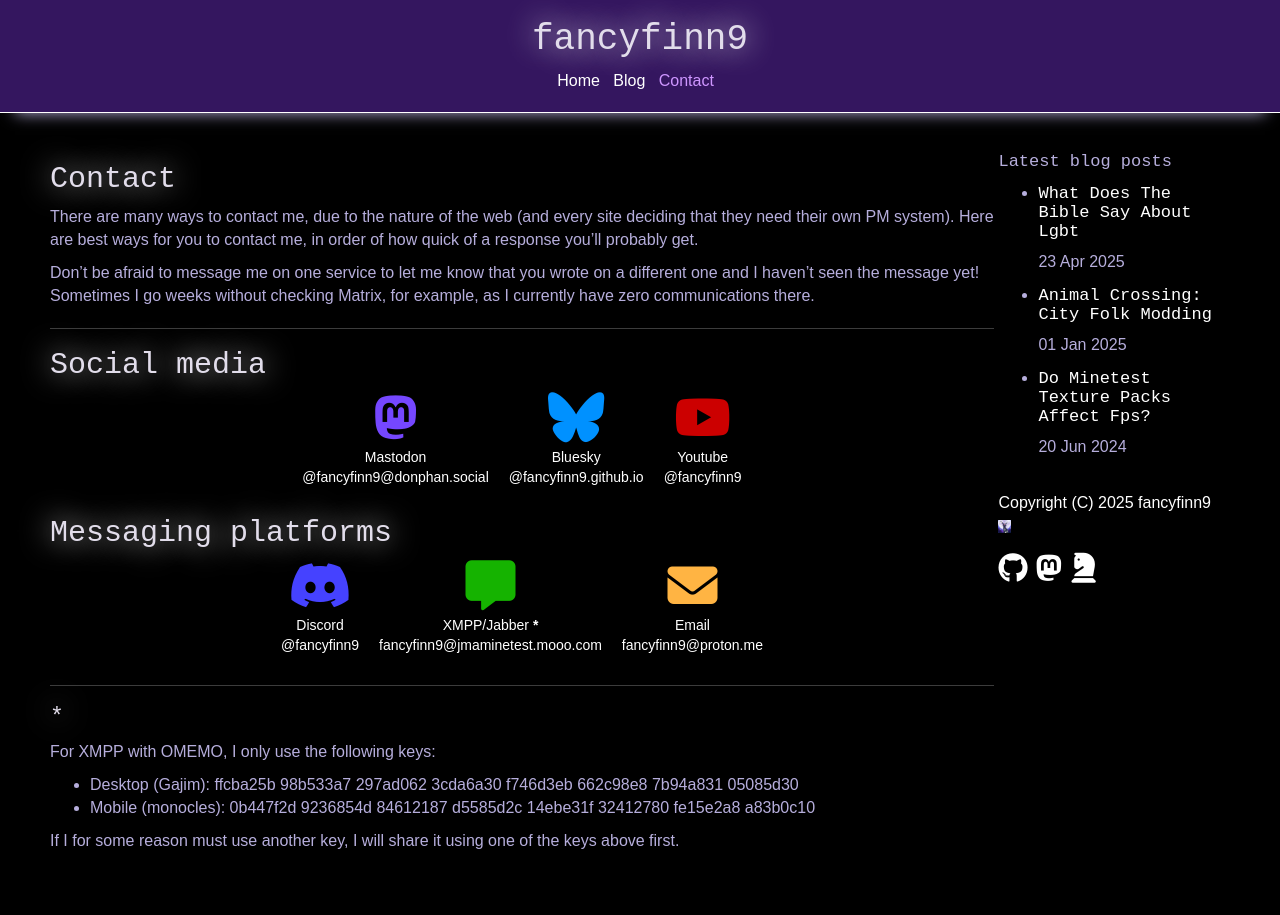
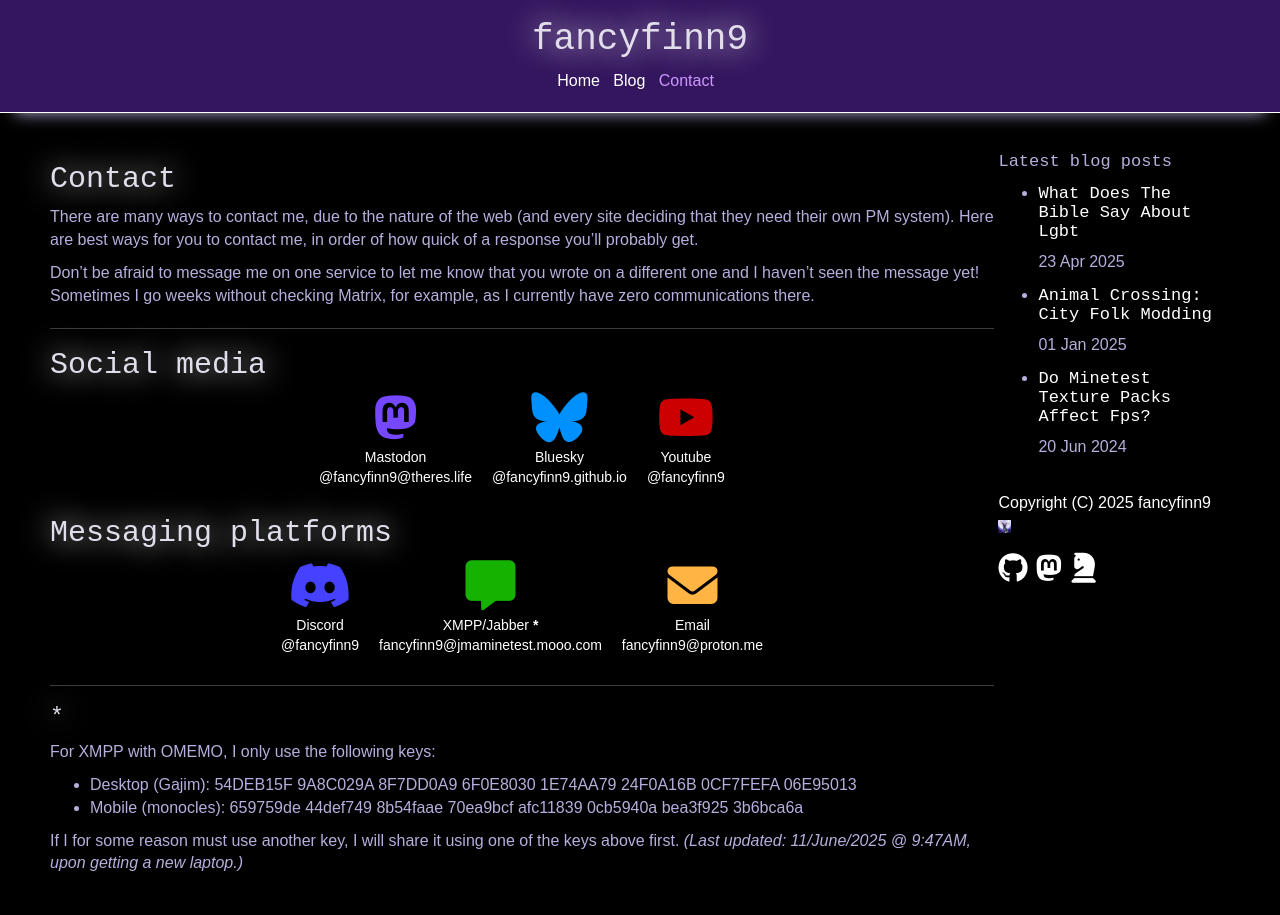
Before and after one commit to fancyfinn9/fancyfinn9.github.io, a Jekyll site: the page built from contact.md, in a window 1280 px wide. Built offline with Jekyll 4.4.1, drawn with Linux system fonts in a browser that asks for light colours.

Commit message:
contact: Update Mastodon and XMPP keys

```diff
--- a/contact.md
+++ b/contact.md
@@ -16,9 +16,9 @@ Don't be afraid to message me on one service to let me know that you wrote on a
 
 <div class="contact_container">
     <div class="contact_image-box">
-        <a href="https://donphan.social/@fancyfinn9">
+        <a href="https://theres.life/@fancyfinn9">
             <i class="fa-brands fa-mastodon" style="color: #7547ff;"></i>
-            <p>Mastodon<br>@fancyfinn9@donphan.social</p>
+            <p>Mastodon<br>@fancyfinn9@theres.life</p>
         </a>
     </div>
     <div class="contact_image-box">
@@ -64,7 +64,8 @@ Don't be afraid to message me on one service to let me know that you wrote on a
 
 <h3><div id="xmpp">*</div></h3>
 For XMPP with OMEMO, I only use the following keys:
-- Desktop (Gajim): ffcba25b 98b533a7 297ad062 3cda6a30 f746d3eb 662c98e8 7b94a831 05085d30
-- Mobile (monocles): 0b447f2d 9236854d 84612187 d5585d2c 14ebe31f 32412780 fe15e2a8 a83b0c10
+- Desktop (Gajim): 54DEB15F 9A8C029A 8F7DD0A9 6F0E8030 1E74AA79 24F0A16B 0CF7FEFA 06E95013
+- Mobile (monocles): 659759de 44def749 8b54faae 70ea9bcf afc11839 0cb5940a bea3f925 3b6bca6a
 
 If I for some reason must use another key, I will share it using one of the keys above first.
+_(Last updated: 11/June/2025 @ 9:47AM, upon getting a new laptop.)_
```
